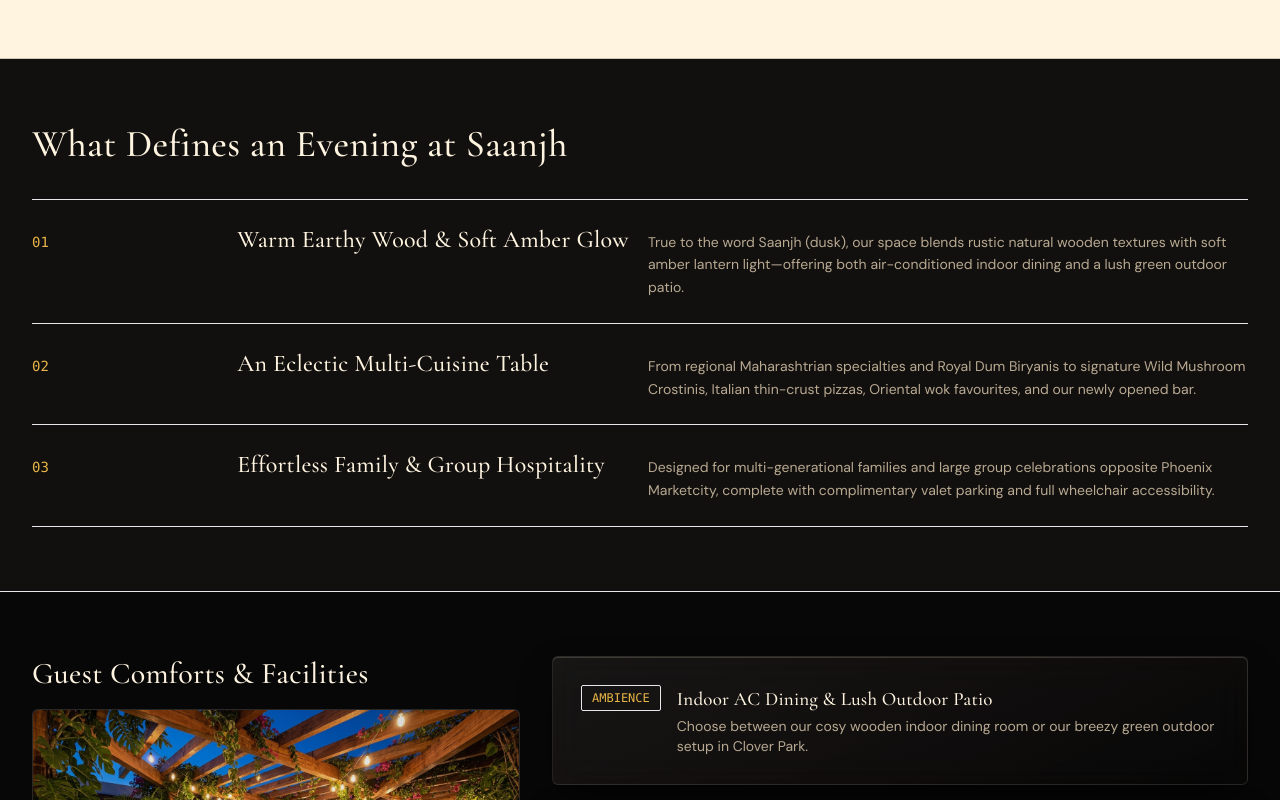
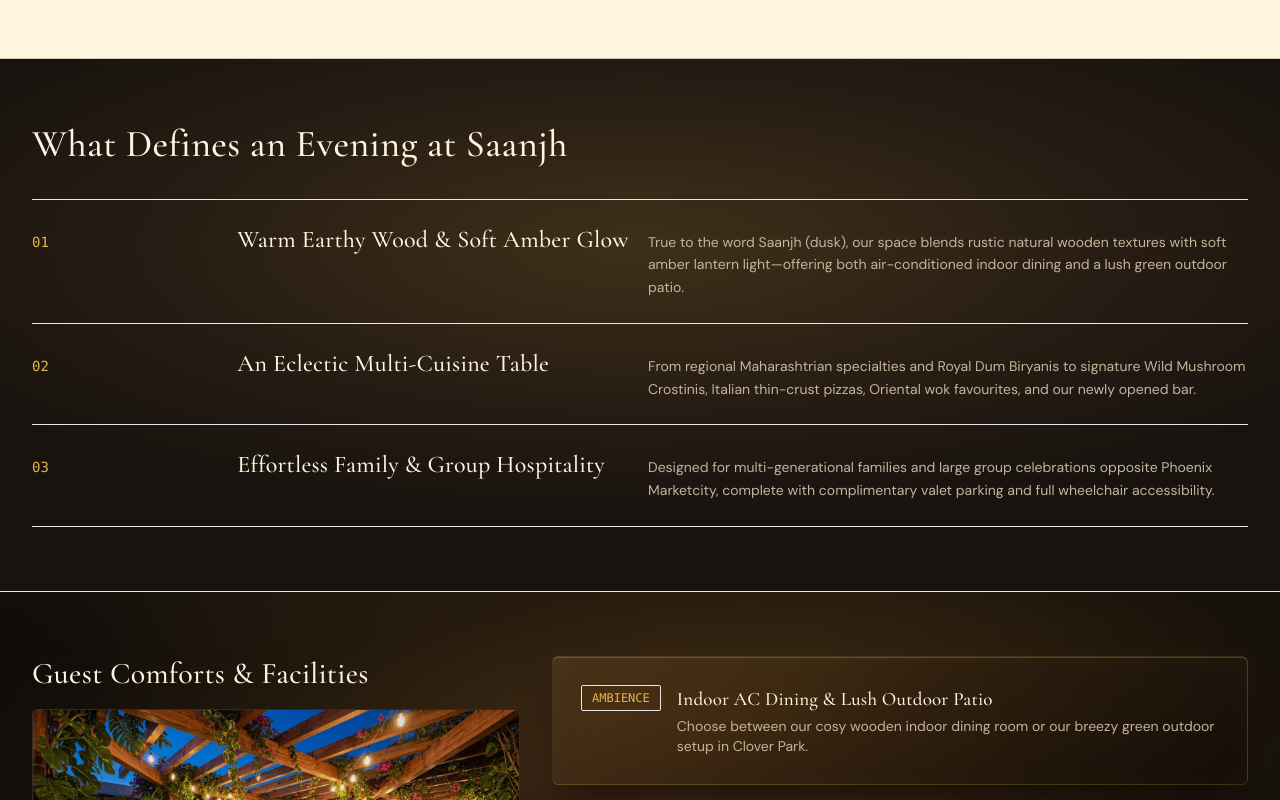
Before and after one commit to gaminglesso67-creator/cafe-and-te, a Next.js app: page /about in a window 1280 px wide. Shown: the part 1580-2380 px from the top of the page. Built offline with nearby package versions, Linux system fonts and the light colour scheme; no server answers.

Commit message:
style(theme): warm up dark backgrounds with ambient amber lantern glow

```diff
--- a/src/app/globals.css
+++ b/src/app/globals.css
@@ -3,10 +3,10 @@
 @tailwind utilities;
 
 :root {
-  --bg: #070708;
-  --surface: #12100E;
+  --bg: #0E0B09;
+  --surface: #18130F;
   --text: #FFF4E0;
-  --muted: #B8A992;
+  --muted: #C4B49C;
   --gold: #E8B547;
   --gold-deep: #C98A2B;
   --accent-red: #B3202A;
@@ -14,9 +14,9 @@
   /* Nocturne & Ember palette additions */
   --gold-gradient: linear-gradient(135deg, #E8B547, #C98A2B);
   --ember-text-gradient: linear-gradient(95deg, #F6D899 0%, #DF8D44 52%, #7D3E1F 100%);
-  --glow-text: 0 0 28px rgba(223, 141, 68, 0.35);
-  --glow-hero: radial-gradient(circle at 55% 25%, rgba(223, 141, 68, 0.22), transparent 65%);
-  --photo-overlay: rgba(7, 7, 8, 0.65);
+  --glow-text: 0 0 28px rgba(223, 141, 68, 0.38);
+  --glow-hero: radial-gradient(circle at 55% 25%, rgba(232, 165, 75, 0.28), transparent 68%);
+  --photo-overlay: rgba(14, 11, 9, 0.58);
 }
 
 @layer base {
@@ -41,6 +41,11 @@
 
   body {
     background-color: var(--bg);
+    background-image:
+      radial-gradient(ellipse 75% 55% at 78% 14%, rgba(223, 141, 68, 0.16) 0%, transparent 65%),
+      radial-gradient(ellipse 65% 50% at 16% 46%, rgba(232, 181, 71, 0.12) 0%, transparent 68%),
+      radial-gradient(ellipse 80% 55% at 62% 84%, rgba(201, 138, 43, 0.14) 0%, transparent 70%);
+    background-attachment: fixed;
     color: var(--text);
     font-family: var(--font-body), system-ui, sans-serif;
     font-size: 1rem;
@@ -138,17 +143,18 @@
     position: relative;
     background: linear-gradient(
       155deg,
-      rgba(255, 244, 224, 0.065) 0%,
-      rgba(26, 22, 19, 0.56) 48%,
-      rgba(7, 7, 8, 0.76) 100%
+      rgba(255, 244, 224, 0.08) 0%,
+      rgba(42, 30, 21, 0.58) 48%,
+      rgba(16, 12, 9, 0.76) 100%
     );
-    backdrop-filter: blur(18px) saturate(150%);
-    -webkit-backdrop-filter: blur(18px) saturate(150%);
-    border: 1px solid rgba(255, 244, 224, 0.11);
+    backdrop-filter: blur(18px) saturate(155%);
+    -webkit-backdrop-filter: blur(18px) saturate(155%);
+    border: 1px solid rgba(232, 181, 71, 0.18);
     box-shadow:
-      0 16px 40px -12px rgba(0, 0, 0, 0.78),
-      inset 0 1px 0 rgba(255, 244, 224, 0.16),
-      inset 0 0 24px rgba(232, 181, 71, 0.025);
+      0 16px 40px -12px rgba(0, 0, 0, 0.72),
+      0 0 22px rgba(223, 141, 68, 0.06),
+      inset 0 1px 0 rgba(255, 244, 224, 0.18),
+      inset 0 0 28px rgba(232, 181, 71, 0.045);
   }
 
   .glass-card-interactive {
--- a/src/components/sections/HomeSections.tsx
+++ b/src/components/sections/HomeSections.tsx
@@ -142,7 +142,7 @@ export function HeroSignboardSection({ hours: _hours }: { hours: OpeningHourSlot
       onMouseLeave={() => setPaused(false)}
       className="relative w-full min-h-[calc(100dvh-4rem)] bg-bg overflow-hidden flex items-center py-12 sm:py-16 lg:py-20"
     >
-      {/* Full-Bleed Atmospheric Bokeh Background Image with Deep Black Vignette Fades */}
+      {/* Full-Bleed Atmospheric Bokeh Background Image with Warm Amber Glow Fades */}
       <div className="pointer-events-none absolute inset-0 z-0">
         <Image
           key={heroVisual.src}
@@ -151,24 +151,24 @@ export function HeroSignboardSection({ hours: _hours }: { hours: OpeningHourSlot
           fill
           priority
           sizes="100vw"
-          className="object-cover object-center opacity-55 scale-105 animate-signboard-breathe transition-opacity duration-700"
+          className="object-cover object-center opacity-75 scale-105 animate-signboard-breathe transition-opacity duration-700"
         />
-        {/* Radial & Linear Vignettes so edges dissolve seamlessly into #070708 black */}
+        {/* Warm Amber Radial Lantern Glow & Soft Espresso Edge Vignettes */}
         <div
           aria-hidden="true"
           className="absolute inset-0"
           style={{
             background:
-              'radial-gradient(ellipse at 52% 42%, rgba(223, 141, 68, 0.14) 0%, rgba(7, 7, 8, 0.58) 52%, #070708 92%)',
+              'radial-gradient(ellipse 80% 70% at 55% 42%, rgba(232, 165, 75, 0.32) 0%, rgba(196, 110, 42, 0.18) 42%, rgba(18, 13, 9, 0.72) 78%, #0E0B09 98%)',
           }}
         />
         <div
           aria-hidden="true"
-          className="absolute inset-0 bg-gradient-to-b from-bg/70 via-transparent to-bg"
-        />
-        <div
-          aria-hidden="true"
-          className="absolute inset-0 bg-gradient-to-r from-bg via-transparent to-bg/85"
+          className="absolute inset-0"
+          style={{
+            background:
+              'linear-gradient(to bottom, rgba(14, 11, 9, 0.45) 0%, transparent 45%, rgba(14, 11, 9, 0.88) 100%)',
+          }}
         />
       </div>
 
--- a/src/components/ui/Section.tsx
+++ b/src/components/ui/Section.tsx
@@ -13,9 +13,9 @@ export interface SectionProps extends React.HTMLAttributes<HTMLElement> {
 }
 
 const variantStyles: Record<SectionVariant, string> = {
-  // 60% Charcoal Black (#0F0F10)
-  dark: 'bg-bg text-text',
-  // 60% Lighter Charcoal (#1A1815)
+  // Warm Nocturne Espresso with translucent ambient amber glow
+  dark: 'bg-transparent text-text',
+  // Warm Lighter Espresso Surface with ambient amber glow
   surface: 'bg-surface text-text',
   // 30% Warm White / Cream (#FFF4E0) with strictly charcoal text (#0F0F10) — NEVER gold text (PRD 5.7)
   cream: 'section-cream bg-cream text-charcoal',
@@ -42,10 +42,22 @@ export function Section({
       )}
       {...props}
     >
+      {variant !== 'cream' && (
+        <div
+          aria-hidden="true"
+          className="pointer-events-none absolute inset-0 overflow-hidden"
+          style={{
+            background:
+              variant === 'dark'
+                ? 'radial-gradient(ellipse 75% 60% at 50% 30%, rgba(223, 141, 68, 0.16) 0%, rgba(201, 138, 43, 0.06) 45%, transparent 78%)'
+                : 'radial-gradient(ellipse 80% 65% at 50% 35%, rgba(232, 181, 71, 0.18) 0%, rgba(223, 141, 68, 0.07) 48%, transparent 80%)',
+          }}
+        />
+      )}
       {container ? (
         <div
           className={clsx(
-            'mx-auto w-full px-4 sm:px-6 lg:px-8',
+            'relative z-10 mx-auto w-full px-4 sm:px-6 lg:px-8',
             narrow ? 'max-w-4xl' : 'max-w-7xl'
           )}
         >
```
